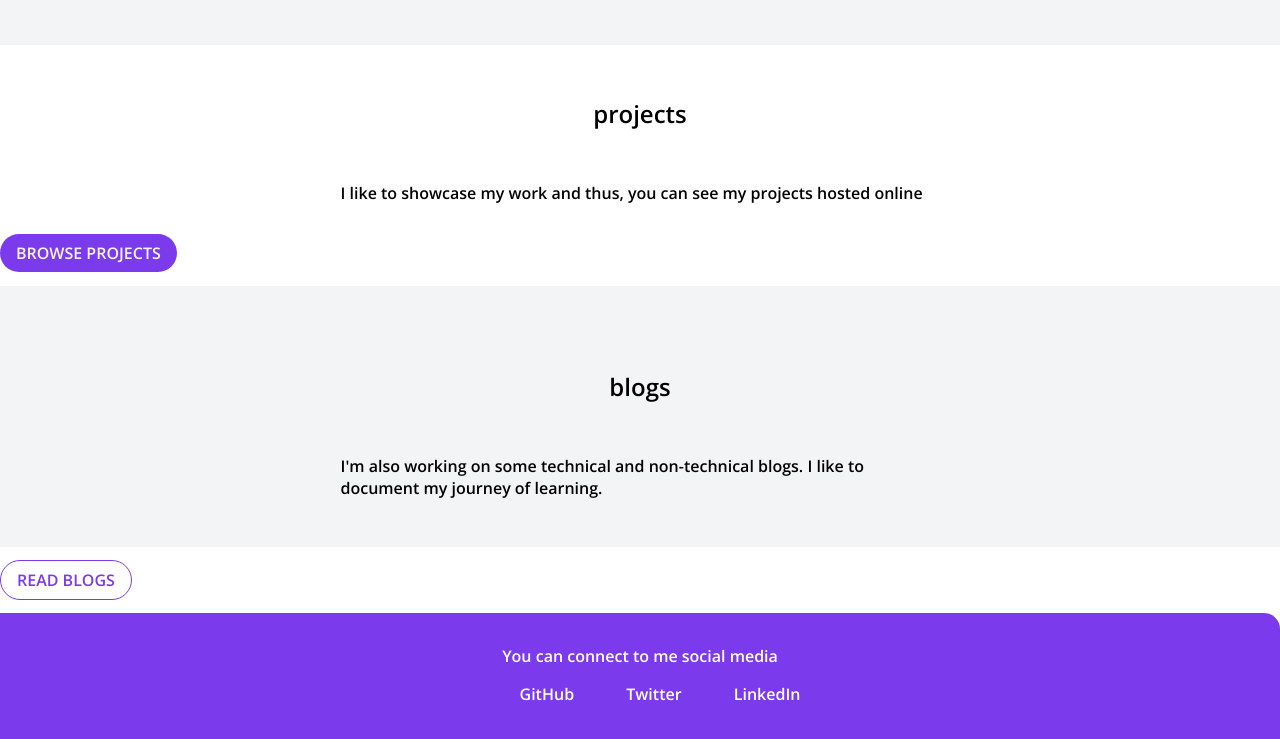
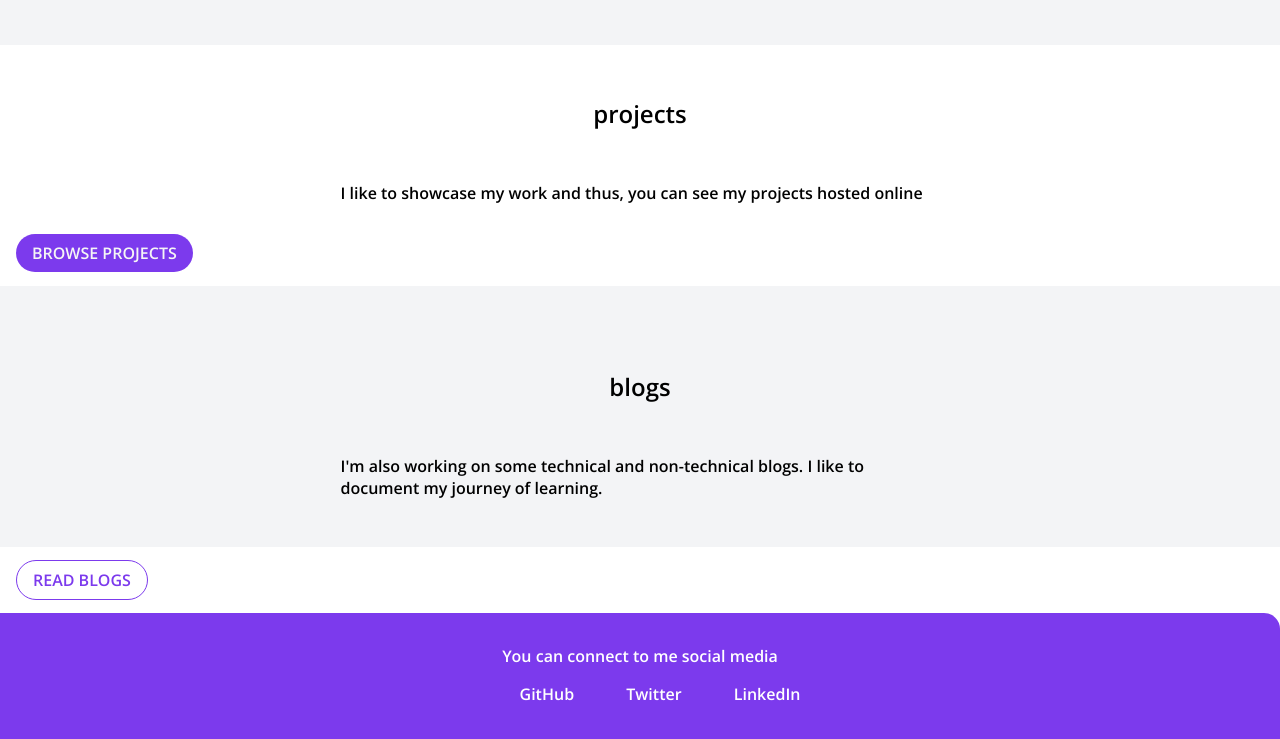
Before and after one commit to amanraina1/neogCamp-lesson1, a plain HTML site: page index.html in a window 1280 px wide. Shown: the part 754-1493 px from the top of the page. Drawn offline with nearby package versions, Linux system fonts and the light colour scheme.

Commit message:
full fledged

```diff
--- a/style.css
+++ b/style.css
@@ -33,11 +33,13 @@ body{
         background-color: var(--primary-color);
         border-radius: 2rem;
         color: whitesmoke;
+        margin-left: 1rem;
 }
 .secondary-link{
     color: var(--primary-color);
     border: 1px solid #7C3AED;
     border-radius: 2rem;
+    margin-left: 1rem;
 }
 /* lists */
 .list-non-bullet{
```
